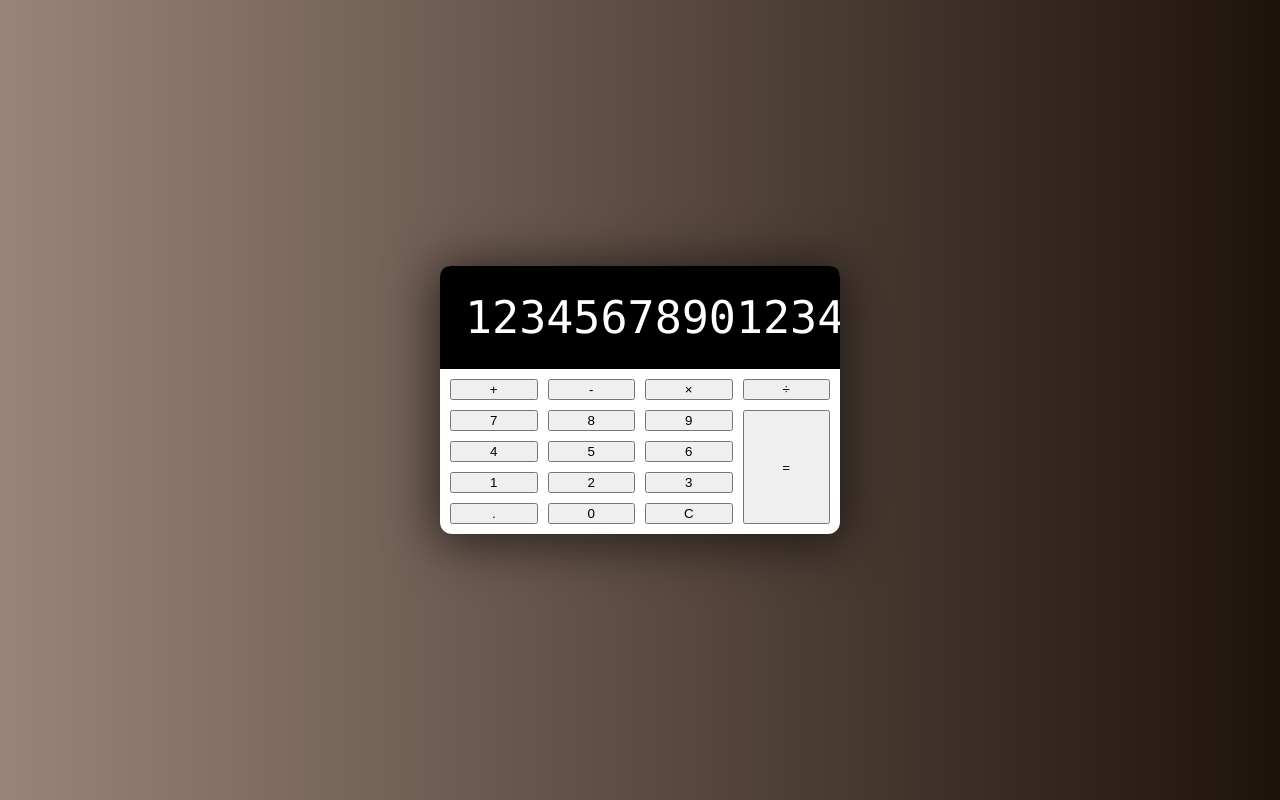
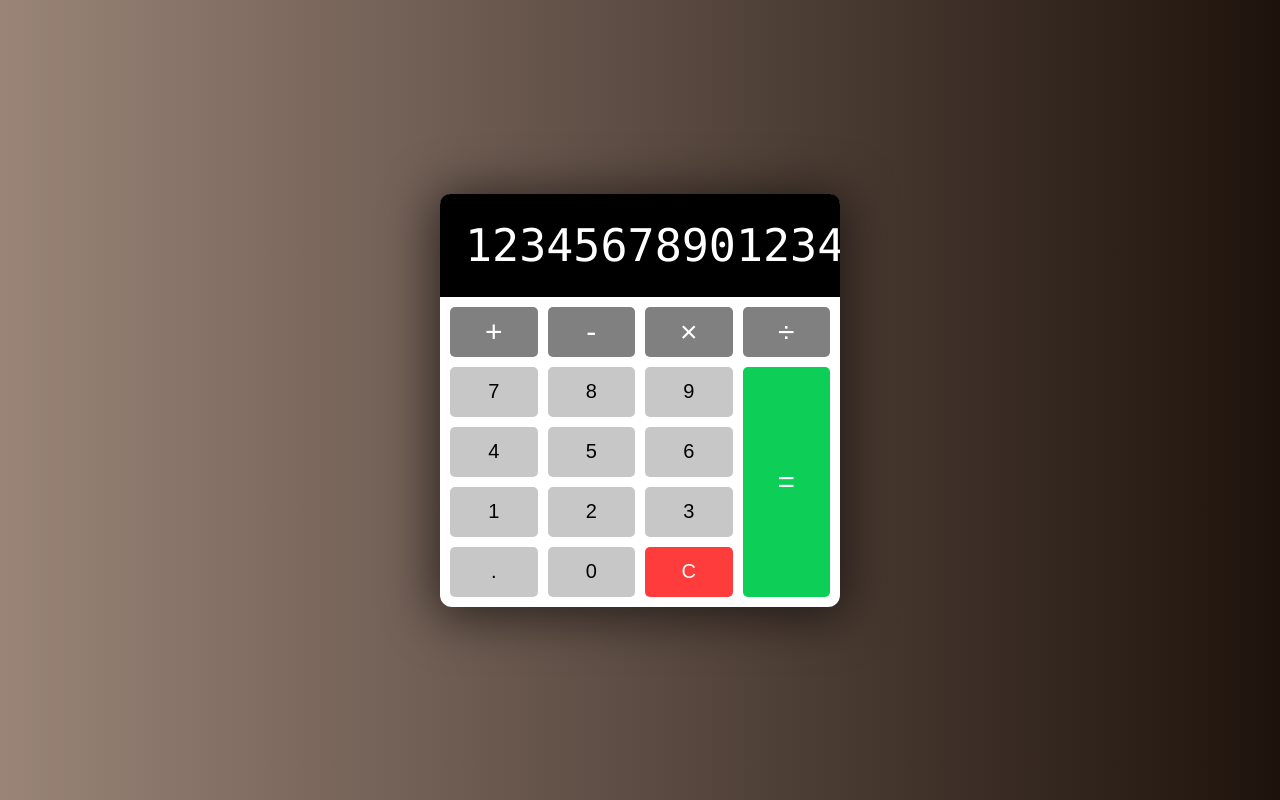
Before and after one commit to VladOneBls/Calculator, a plain HTML site: page index.html in a window 1280 px wide. Drawn offline with Linux system fonts and the light colour scheme.

Commit message:
Build UI - Buttons CSS

```diff
--- a/style.css
+++ b/style.css
@@ -64,7 +64,52 @@ body {
   padding: 10px;
 }
 
+button {
+  min-height: 50px;
+  font-size: 20px;
+  font-weight: 100;
+  border: none; /* no border outline */
+  border-radius: 5px;
+  cursor: pointer;
+  background-color: rgb(199, 199, 199);
+}
+
+button:hover {
+  filter: brightness(110%);
+}
+
+button:active {
+  transform: translateY(1px); /* going down 1px when we click on it */
+}
+
+button:focus {
+  outline: none; /* no outline when clicked */
+}
+
+.operator {
+  background: grey;
+  color: white;
+  font-size: 30px;
+}
+
+.clear {
+  background: rgb(255, 60, 60);
+  color: white;
+}
+
+.clear:hover {
+  filter: brightness(90%);
+}
+
 .equal-sign {
   grid-column: -2; /* starting from -2 column */
   grid-row: 2 / span 4; /* starting from 2nd row and spanning acros 4 rows */
+  background: rgb(13, 206, 87);
 }
+
+/* Media Query: Large Smartphone (Vertical) */
+@media screen and (max-width: 600px) {
+  .calculator {
+    width: 95%;
+  }
+}
```
